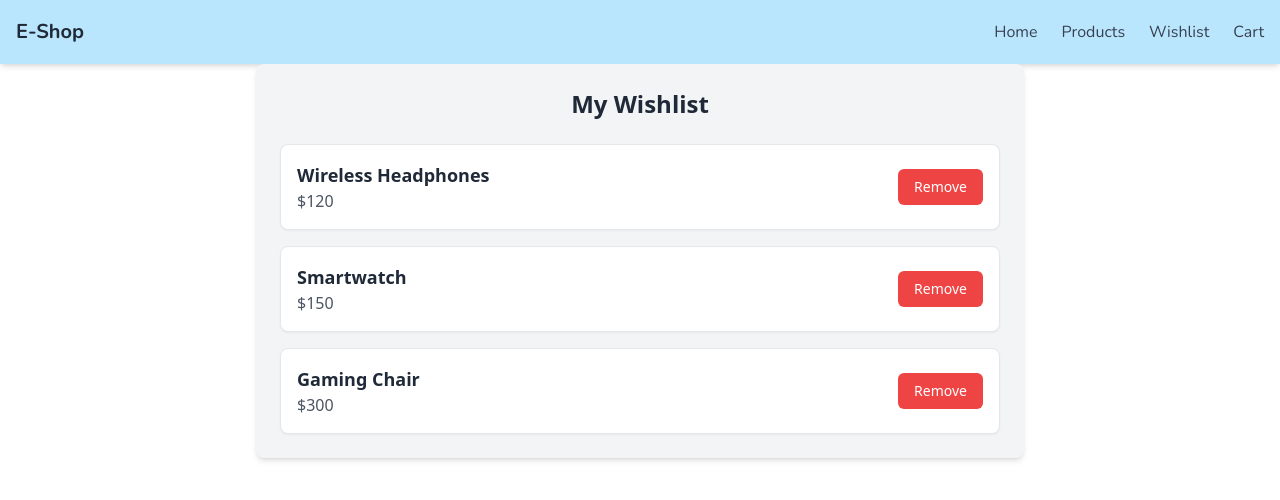
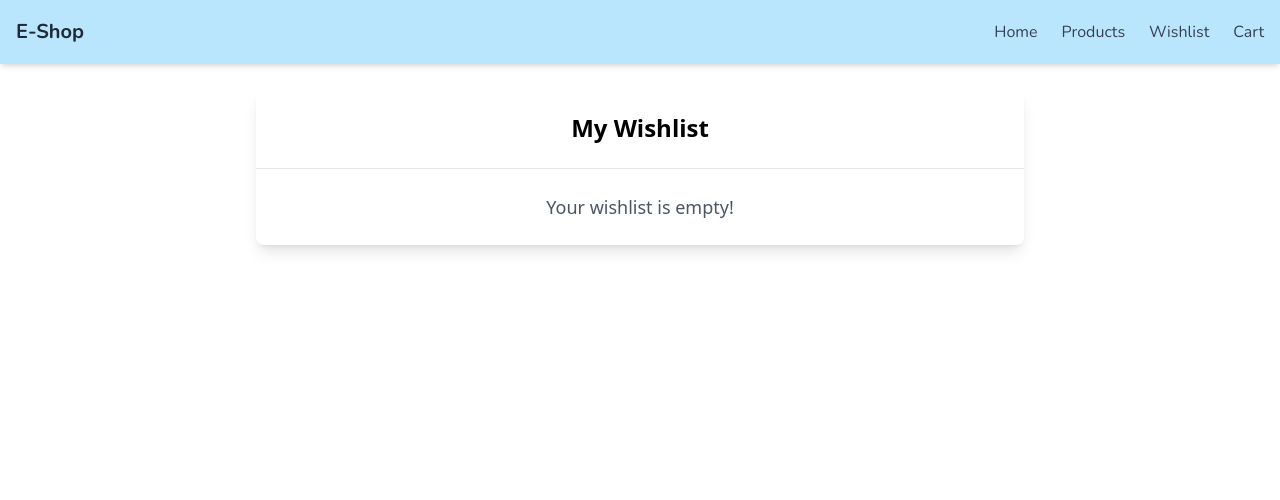
Before and after one commit to mak0551/e-commerce, a React (Vite) app in the folder e-commerce/: page /wishlist in a window 1280 px wide. Shown: the top 500 px of the page. Built offline with nearby package versions, Linux system fonts and the light colour scheme; a web font is replaced by a local one.

Commit message:
whishlist completed

```diff
--- a/e-commerce/src/App.jsx
+++ b/e-commerce/src/App.jsx
@@ -1,22 +1,25 @@
-import React from 'react';
-import { BrowserRouter as Router, Route, Routes } from 'react-router-dom'; // Import Router components
-import Navbar from './components/Navbar';
-import Hero from './components/Hero';
-import Products from './components/Products';
-import WIshlist from './components/WIshlist';
+import React from "react";
+import { BrowserRouter as Router, Route, Routes } from "react-router-dom"; // Import Router components
+import Navbar from "./components/Navbar";
+import Hero from "./components/Hero";
+import Products from "./components/Products";
+import Wishlist from "./components/WIshlist";
+import { WishlistProvider } from "./components/WishlistProvider";
 
 function App() {
   return (
+    <WishlistProvider>
       <Router>
         <div>
           <Navbar />
           <Routes>
             <Route path="/" element={<Hero />} />
             <Route path="/products" element={<Products />} />
-          <Route path='/wishlist' element ={<WIshlist/>} />
+            <Route path="/wishlist" element={<Wishlist />} />
           </Routes>
         </div>
       </Router>
+    </WishlistProvider>
   );
 }
 
--- a/e-commerce/src/components/Products.jsx
+++ b/e-commerce/src/components/Products.jsx
@@ -1,61 +1,47 @@
 
 import React, { useState, useEffect } from "react";
+import { useWishlist } from './WishlistProvider'
+
 import axios from "axios"; // Axios for making API calls
 
-export default function Products() {
-  const [products, setProducts] = useState([]); // State to store product data
-  const [wishlist, setWishlist] = useState([]); // State to track wishlist items
-  const [loading, setLoading] = useState(true); // State to show a loading indicator
+const Products = () => {
+  const [products, setProducts] = useState([]);
+  const [loading, setLoading] = useState(true);
+  const { wishlistItems, addToWishlist } = useWishlist();
 
-  // Fetch product data from Fake Store API
   useEffect(() => {
     const fetchProducts = async () => {
       try {
-        // Fetching data from the API
-        const response = await axios.get("https://fakestoreapi.com/products");
-        setProducts(response.data); // Updating products state with API data
-        setLoading(false); // Data loading complete
+        const response = await fetch("https://fakestoreapi.com/products");
+        const data = await response.json();
+        setProducts(data);
+        setLoading(false);
       } catch (error) {
-        console.error("Error fetching products:", error); // Log any errors
-        setLoading(false); // Stop loading even if there is an error
+        console.error("Error fetching products:", error);
+        setLoading(false);
       }
     };
 
-    fetchProducts(); // Call the function to fetch data
-  }, []); // Empty dependency array ensures this runs once when the component mounts
+    fetchProducts();
+  }, []);
 
-  // Function to toggle wishlist state for a product
-  const toggleWishlist = (productId) => {
-    setWishlist((prevWishlist) =>
-      prevWishlist.includes(productId)
-        ? prevWishlist.filter((id) => id !== productId) // Remove from wishlist
-        : [...prevWishlist, productId] // Add to wishlist
-    );
-  };
-
-  // Show loading indicator while fetching data
   if (loading) {
-    return <h1 className="text-center mt-8">Loading Products...</h1>;
+    return <div className="text-center mt-8">Loading Products...</div>;
   }
 
   return (
     <div className="bg-gray-100 min-h-screen p-4">
       <h1 className="text-2xl font-bold text-center my-6">Our Products</h1>
       <div className="grid grid-cols-1 sm:grid-cols-2 md:grid-cols-3 lg:grid-cols-4 gap-6">
-        {/* Map over the products fetched from the API */}
         {products.map((product) => (
-          <div
-            key={product.id} // Unique key for each product
-            className="relative bg-white rounded-lg shadow-md p-4 hover:shadow-xl transition-shadow"
-          >
-            {/* Wishlist Icon */}
-            <div
+          <div key={product.id} className="relative bg-white rounded-lg shadow-md p-4 hover:shadow-xl transition-shadow">
+            <button
               className="absolute top-4 right-4 cursor-pointer"
-              onClick={() => toggleWishlist(product.id)} // Toggle wishlist on click
+              onClick={() => addToWishlist(product)}
             >
               <svg
                 xmlns="http://www.w3.org/2000/svg"
-                fill={wishlist.includes(product.id) ? "red" : "none"} // Filled if in wishlist
+                fill={wishlistItems.some(item => item.id === product.id) ? "red" : "none"}
                 viewBox="0 0 24 24"
                 strokeWidth={1.5}
                 stroke="currentColor"
@@ -67,22 +53,14 @@ export default function Products() {
                   d="M21.8 7.33c0-2.36-1.92-4.27-4.28-4.27-1.43 0-2.78.66-3.67 1.68-.88-1.02-2.24-1.68-3.67-1.68-2.36 0-4.28 1.92-4.28 4.28 0 2.53 2.28 4.54 5.65 7.86.52.53 1.24.94 1.98 1.11.75-.17 1.46-.58 1.98-1.11 3.37-3.32 5.65-5.33 5.65-7.86z"
                 />
               </svg>
-            </div>
-
-            {/* Product Image */}
+            </button>
             <img
-              src={product.image} // Image from API
-              alt={product.title} // Title as alt text
+              src={product.image}
+              alt={product.title}
               className="w-full h-48 object-cover rounded-lg"
             />
-
-            {/* Product Name */}
-            <h2 className="text-lg font-medium mt-4">{product.title}</h2>
-
-            {/* Product Price */}
+            <h2 className="text-lg font-medium mt-4 line-clamp-2">{product.title}</h2>
             <p className="text-gray-500 mt-2">${product.price}</p>
-
-            {/* Add to Cart Button */}
             <button className="mt-4 w-full bg-blue-500 text-white py-2 rounded-lg hover:bg-blue-600 transition">
               Add to Cart
             </button>
@@ -91,4 +69,6 @@ export default function Products() {
       </div>
     </div>
   );
-}
+};
+
+export default Products
--- a/e-commerce/src/components/WIshlist.jsx
+++ b/e-commerce/src/components/WIshlist.jsx
@@ -1,49 +1,53 @@
 // Import required modules
 import React, { useState } from "react";
+import { useWishlist } from './WishlistProvider'
 
 // Sample data for the wishlist
-const initialWishlist = [
-  { id: 1, name: "Wireless Headphones", price: "$120" },
-  { id: 2, name: "Smartwatch", price: "$150" },
-  { id: 3, name: "Gaming Chair", price: "$300" },
-];
+// const initialWishlist = [
+//   { id: 1, name: "Wireless Headphones", price: "$120" },
+//   { id: 2, name: "Smartwatch", price: "$150" },
+//   { id: 3, name: "Gaming Chair", price: "$300" },
+// ];
 
 // Wishlist Component
-const WishlistPage = () => {
-  const [wishlist, setWishlist] = useState(initialWishlist);
-
-  // Remove item from wishlist
-  const handleRemove = (id) => {
-    const updatedWishlist = wishlist.filter((item) => item.id !== id);
-    setWishlist(updatedWishlist);
-  };
+export const WishlistPage = () => {
+  const { wishlistItems, removeFromWishlist } = useWishlist();
 
   return (
-    <div className="max-w-3xl mx-auto p-6 bg-gray-100 rounded-lg shadow-md">
-      <h1 className="text-2xl font-bold text-center mb-6 text-gray-800">My Wishlist</h1>
-      {wishlist.length > 0 ? (
-        <ul className="space-y-4">
-          {wishlist.map((item) => (
-            <li
+    <div className="max-w-3xl mx-auto m-6 bg-white rounded-lg shadow-lg">
+      <div className="p-6 border-b border-gray-200">
+        <h1 className="text-2xl font-bold text-center">My Wishlist</h1>
+      </div>
+      <div className="p-6">
+        {wishlistItems.length > 0 ? (
+          <div className="space-y-4">
+            {wishlistItems.map((item) => (
+              <div
                 key={item.id}
-              className="flex justify-between items-center p-4 bg-white border border-gray-200 rounded-lg shadow-sm"
+                className="flex items-center gap-4 p-4 bg-white border border-gray-200 rounded-lg shadow-sm"
               >
-              <div>
-                <p className="text-lg font-semibold text-gray-800">{item.name}</p>
-                <p className="text-gray-600">{item.price}</p>
+                <img
+                  src={item.image}
+                  alt={item.title}
+                  className="w-20 h-20 object-cover rounded"
+                />
+                <div className="flex-1">
+                  <h3 className="text-lg font-semibold text-gray-800">{item.title}</h3>
+                  <p className="text-gray-600">${item.price}</p>
                 </div>
                 <button
-                onClick={() => handleRemove(item.id)}
+                  onClick={() => removeFromWishlist(item.id)}
                   className="px-4 py-2 text-sm font-medium text-white bg-red-500 rounded-md hover:bg-red-600 focus:outline-none focus:ring focus:ring-red-300"
                 >
                   Remove
                 </button>
-            </li>
+              </div>
             ))}
-        </ul>
+          </div>
         ) : (
           <p className="text-center text-gray-600 text-lg">Your wishlist is empty!</p>
         )}
+      </div>
     </div>
   );
 };
--- /dev/null
+++ b/e-commerce/src/components/WishlistProvider.jsx
@@ -0,0 +1,37 @@
+import React, { useState, useEffect } from "react";
+
+// Create and export the context
+export const WishlistContext = React.createContext();
+
+// Custom hook for using wishlist context
+export const useWishlist = () => {
+  const context = React.useContext(WishlistContext);
+  if (!context) {
+    throw new Error("useWishlist must be used within a WishlistProvider");
+  }
+  return context;
+};
+
+// WishlistProvider component
+export const WishlistProvider = ({ children }) => {
+  const [wishlistItems, setWishlistItems] = useState([]);
+
+  const addToWishlist = (product) => {
+    setWishlistItems((prev) => {
+      if (!prev.some(item => item.id === product.id)) {
+        return [...prev, product];
+      }
+      return prev;
+    });
+  };
+
+  const removeFromWishlist = (productId) => {
+    setWishlistItems((prev) => prev.filter((item) => item.id !== productId));
+  };
+
+  return (
+    <WishlistContext.Provider value={{ wishlistItems, addToWishlist, removeFromWishlist }}>
+      {children}
+    </WishlistContext.Provider>
+  );
+};
```
Lines whose indentation alone changed are shown as unchanged.
